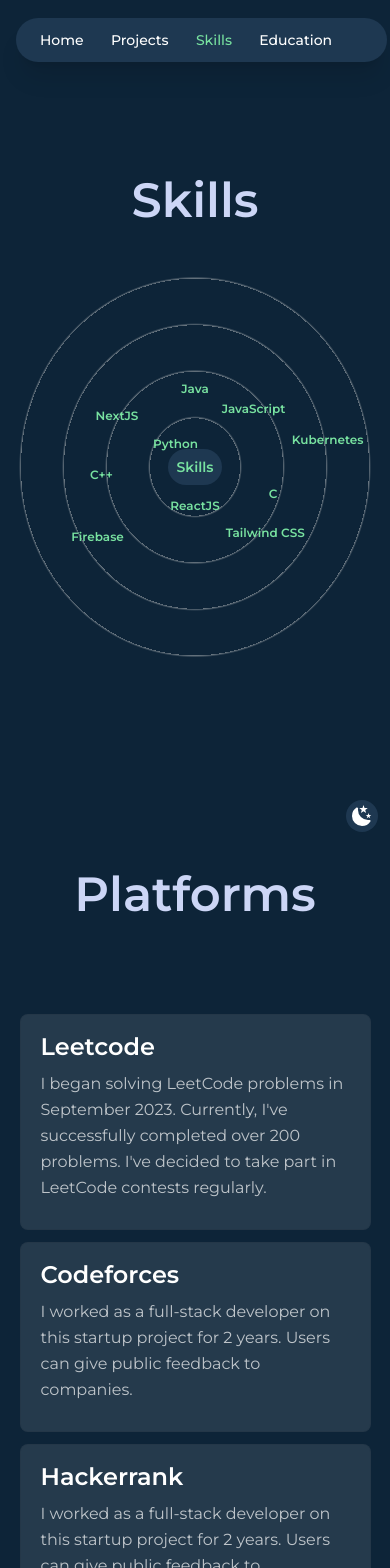
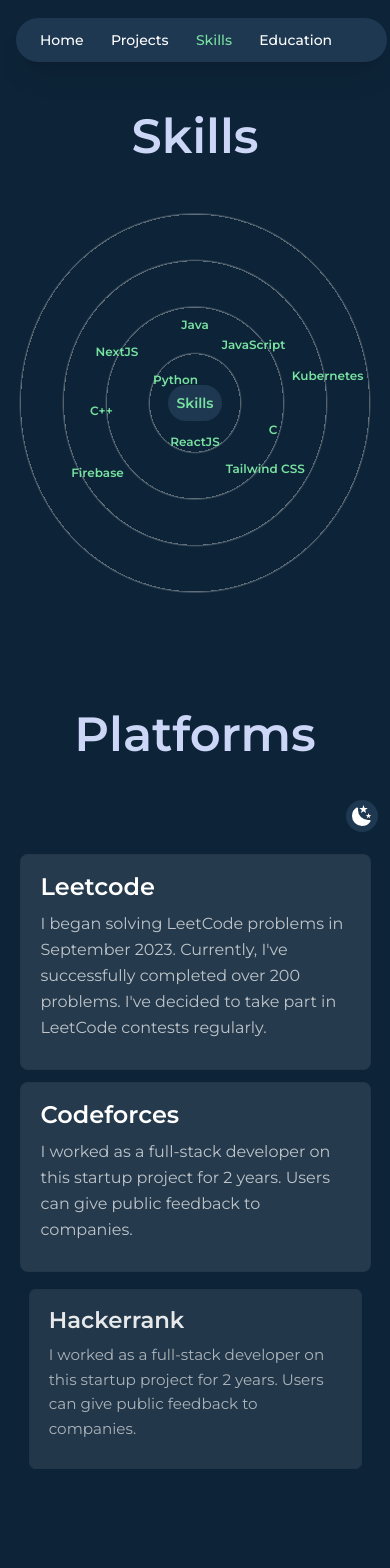
Before and after one commit to Harjot01/harjot.tech, a Next.js app: page /skills in a window 390 px wide. Shown: the top 1568 px of the page. After the commit the page ends 1474 px from the top, so only its background shows below. Built offline with nearby package versions, Linux system fonts and the light colour scheme.

Commit message:
Changed the scrollbar behavior

```diff
--- a/app/education/page.tsx
+++ b/app/education/page.tsx
@@ -15,9 +15,7 @@
 
   return (
     <section id="experience" className="">
-      <div className="max-w-[90vw] lgl:px-20 py-24 mx-auto">
-
-
+      <div className="max-w-[90vw] lgl:px-20 mt-28 lg:mt-48 mx-auto">
         <h2 className="text-5xl font-bold text-secondary dark:text-textLight text-center">Education</h2>
         {/* <p className="font-medium my-6 w-full lgl:w-[50vw] text-md text-secondary dark:text-textLight">Lorem ipsum dolor, sit amet consectetur adipisicing elit. Vel cupiditate expedita dolorum aliquid commodi sed modi necessitatibus eos et eius?</p>
         <p className="font-medium my-6 mb-20 w-full lgl:w-[50vw] text-md text-secondary dark:text-textLight">Lorem ipsum dolor sit, amet consectetur adipisicing elit. Velit repudiandae necessitatibus, ex quo sit labore molestias maiores deleniti accusamus maxime odit quia ullam fugit sunt saepe odio, iusto eveniet ab!</p> */}
--- a/app/page.tsx
+++ b/app/page.tsx
@@ -3,13 +3,13 @@
 import Projects from "@/components/Projects";
 import Contact from "@/components/Contact";
 import GithubRepo from "@/components/GithubRepo";
+import Navbar from "@/components/Navbar";
 
 
 
 export default function Home() {
   return (
     <>
-      <main className="w-full h-screen font-bodyFont transition-all duration-500 text-textLight  overflow-x-hidden overflow-y-scroll scrollbar scrollbar-track-textDark/20 scrollbar-thumb-textDark/60">
       <div className="w-full h-[88vh] xl:flex items-center gap-20 justify-between">
         <div
           className="hidden xl:inline-flex w-32 h-full fixed left-0 bottom-0"
@@ -26,7 +26,7 @@
         </div>
 
       </div>
-      </main>
+
     </>
   );
 }
--- a/app/projects/page.tsx
+++ b/app/projects/page.tsx
@@ -8,7 +8,7 @@
 const Projects = () => {
   return (
     <section className="">
-      <div className="max-w-[90vw] lgl:px-20 py-24 mx-auto">
+      <div className="max-w-[90vw] lgl:px-20 mt-32 lg:mt-48 mx-auto">
 
         <h2 className="text-5xl mb-24 font-bold text-secondary dark:text-textLight text-center">Projects</h2>
         {/* <p className="font-medium my-6 w-full lgl:w-[50vw] text-md text-secondary dark:text-textLight">Lorem ipsum dolor, sit amet consectetur adipisicing elit. Vel cupiditate expedita dolorum aliquid commodi sed modi necessitatibus eos et eius?</p> */}
--- a/app/skills/page.tsx
+++ b/app/skills/page.tsx
@@ -12,7 +12,7 @@
     <section className="max-w-container mx-auto ">
       {/* <TransitionEffect /> */}
       <Skills />
-      <div className=" mx-auto lgl:px-20 py-24 flex flex-col items-center">
+      <div className=" mx-auto lgl:px-20 mt-24 flex flex-col items-center">
         <h2 className="font-titleFont mb-24 text-5xl font-semibold text-secondary dark:text-textLight">Platforms</h2>
         <div
           className="hidden xl:inline-flex w-32 h-full fixed left-0 bottom-0"
--- a/components/Banner.tsx
+++ b/components/Banner.tsx
@@ -36,7 +36,7 @@
     return (
         <section
             id="home"
-            className="max-w-contentContainer mx-auto py-10 mdl:pt-28 flex flex-col-reverse lg:flex-row gap-4 lgl:gap-8 mdl:px-10 xl:px-0 justify-between"
+            className="max-w-contentContainer mx-auto mt-28 lg:mt-48 flex flex-col-reverse lg:flex-row gap-4 lgl:gap-8 mdl:px-10 xl:px-0 justify-between"
         >
             <div className="w-full  text-left ">
                 <motion.h1
--- a/components/Navbar.tsx
+++ b/components/Navbar.tsx
@@ -28,8 +28,8 @@
 
 
   return (
-    <div className="w-full h-20 lg:h-[12vh] sticky top-0 z-50 px-4">
-      {/* <TransitionEffect /> */}
+    <div className="w-full h-20 lg:h-[12vh] fixed top-0  z-50 px-4">
+
       <div className="max-w-container h-full mx-auto py-1 font-titleFont flex items-center mdl:justify-center justify-between">
         {/* ============ Logo Start here ============ */}
         <Link href="/">
--- a/components/Skills.tsx
+++ b/components/Skills.tsx
@@ -25,7 +25,7 @@
 const Skills = () => {
     return (
         <>
-            <div className=" mx-auto lgl:px-20 py-24 flex flex-col items-center">
+            <div className=" mx-auto lgl:px-20 mt-28 lg:mt-48 flex flex-col items-center">
 
                 <h2 className="font-titleFont text-5xl font-semibold text-secondary dark:text-textLight">Skills</h2>
                 <div className='w-full mt-8 xl:h-screen relative flex items-center justify-center rounded-full bg-circularLight dark:bg-circularDark lgl:h-[80vh] sml:h-[60vh] sm:h-[50vh]
```
Lines whose indentation alone changed are shown as unchanged.
